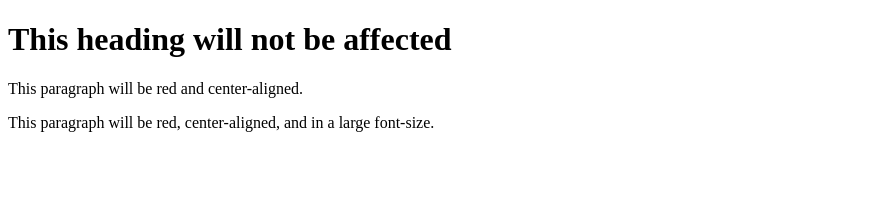
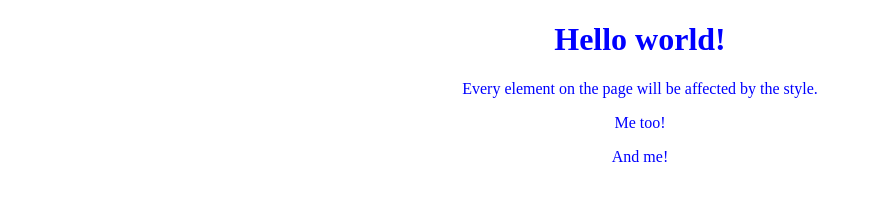
Before and after one commit to risqiraa/CSS-FULL-COURSE, a plain HTML site: page view/index.html in a window 1280 px wide. Shown: the whole page, without its empty margins (0-872 px from the left). Drawn offline with Linux system fonts and the light colour scheme.

Commit message:
6.CSS selector all element with *

```diff
--- a/assets/css/styles.css
+++ b/assets/css/styles.css
@@ -1,8 +1,4 @@
-p.center {
-    text-align: center;
-    color: red;
-}
-
-p.large {
-    font-size: 300%;
-}
+ * {
+     text-align: center;
+     color: blue;
+ }
--- a/view/index.html
+++ b/view/index.html
@@ -1,13 +1,13 @@
 <!DOCTYPE html>
 <html>
   <head>
-    <style></style>
+    <link rel="stylesheet" href="/assets/css/styles.css" />
   </head>
   <body>
-    <h1 class="center">This heading will not be affected</h1>
-    <p class="center">This paragraph will be red and center-aligned.</p>
-    <p class="center large">
-      This paragraph will be red, center-aligned, and in a large font-size.
-    </p>
+    <h1>Hello world!</h1>
+
+    <p>Every element on the page will be affected by the style.</p>
+    <p id="para1">Me too!</p>
+    <p>And me!</p>
   </body>
 </html>
```
